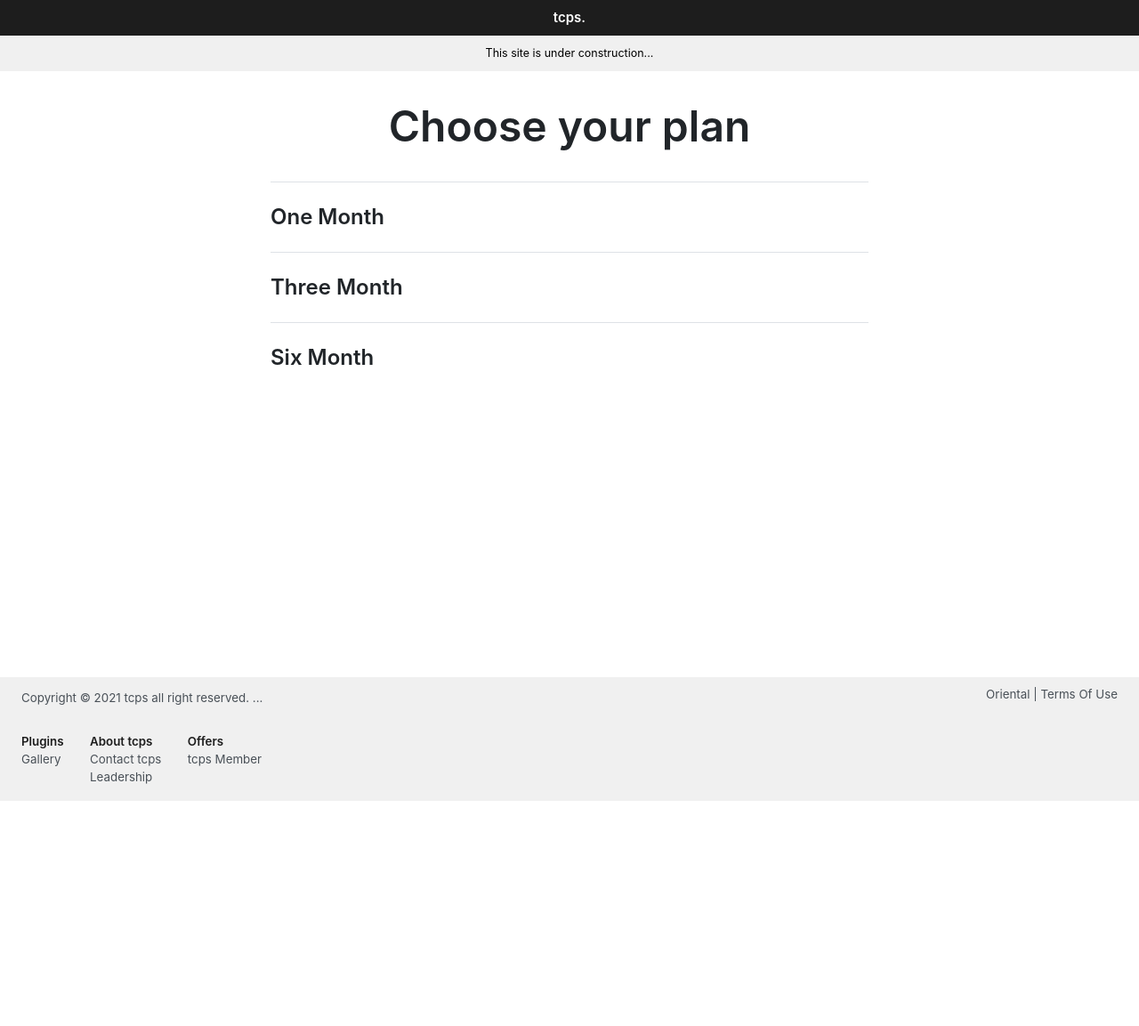
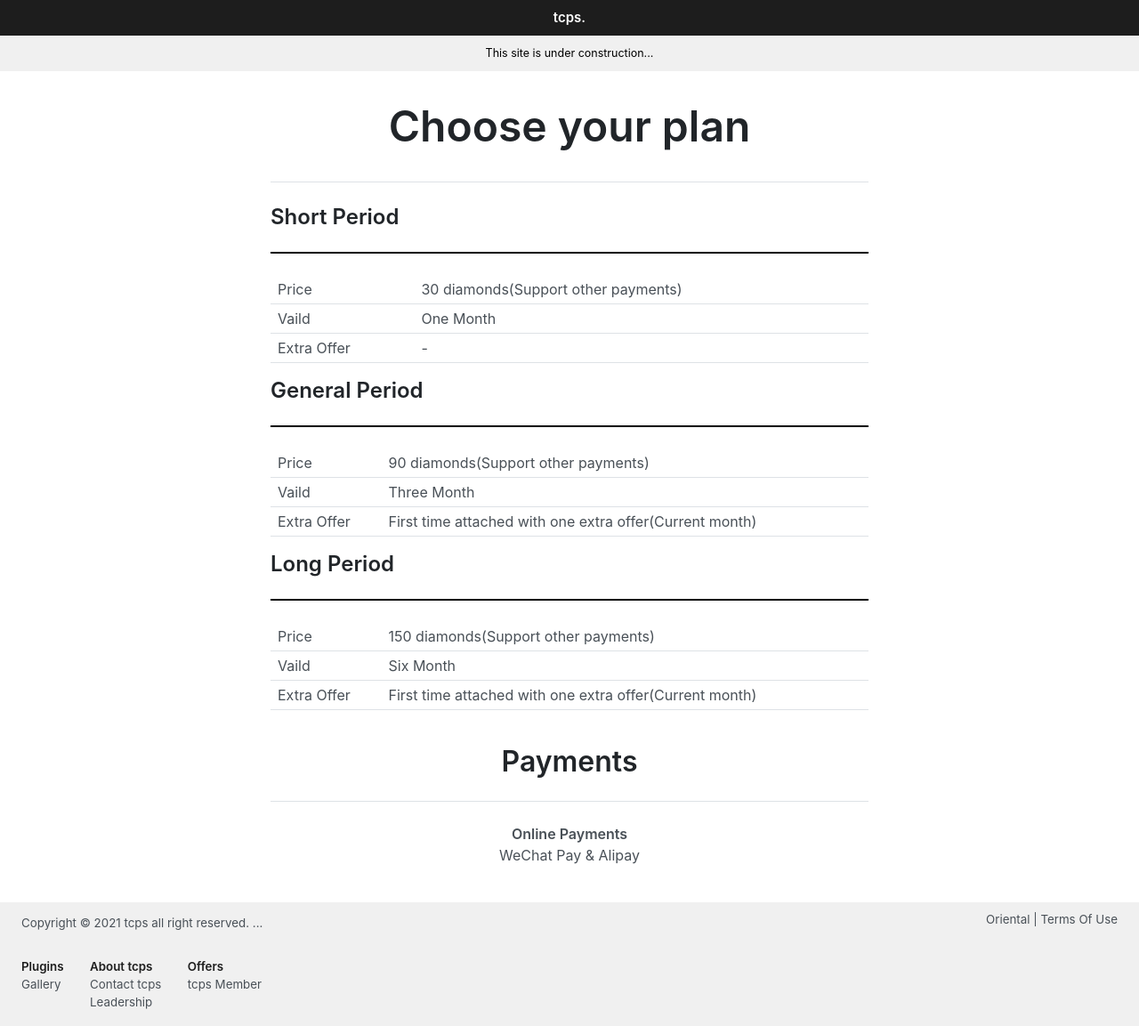
Before and after one commit to ttcps/ttcps.github.io, a Jekyll site: the page built from tcps-member/join.html, in a window 1280 px wide. Shown: the whole page at 89% size. Built offline with Jekyll 4.4.1, drawn with Linux system fonts in a browser that asks for light colours; before the commit the page ends 900 px from its top, so only the background shows below that.

Commit message:
Update join.html

```diff
--- a/tcps-member/join.html
+++ b/tcps-member/join.html
@@ -4,8 +4,35 @@ title: tcps Member
 ---
 <h1 style="text-align: center; margin-bottom: 0.67em; margin-top: 0px; padding-top: 0.67em; font-size: 3rem;">Choose your plan</h1>
 <hr>
-<h2>One Month</h2>
-<hr>
-<h2>Three Month</h2>
-<hr>
-<h2>Six Month</h2>
+<h2>Short Period</h2>
+<hr style="border-top: 2px solid black;"><table>
+<tbody>
+
+    <tr><td>Price</td><td>30 diamonds(Support other payments)</td></tr>
+    <tr><td>Vaild</td><td>One Month</td></tr>
+    <tr><td>Extra Offer</td><td>-</td></tr>
+
+</tbody></table>
+<h2>General Period</h2>
+<hr style="border-top: 2px solid black;"><table>
+<tbody>
+
+    <tr><td>Price</td><td>90 diamonds(Support other payments)</td></tr>
+    <tr><td>Vaild</td><td>Three Month</td></tr>
+    <tr><td>Extra Offer</td><td>First time attached with one extra offer(Current month)</td></tr>
+
+</tbody></table>
+<h2>Long Period</h2>
+<hr style="border-top: 2px solid black;">
+<table>
+<tbody>
+
+    <tr><td>Price</td><td>150 diamonds(Support other payments)</td></tr>
+    <tr><td>Vaild</td><td>Six Month</td></tr>
+    <tr><td>Extra Offer</td><td>First time attached with one extra offer(Current month)</td></tr>
+
+</tbody></table>
+<h1 style="text-align: center; margin-bottom: 0.67em; margin-top: 0px; padding-top: 0.67em; font-size: 2rem;">Payments</h1><hr>
+<ul style="padding-left:0px;list-style-type:none;text-align: center;">
+    <li><span style="font-weight: 600;">Online Payments</span><br>WeChat Pay &amp; Alipay</li>
+</ul>
```
